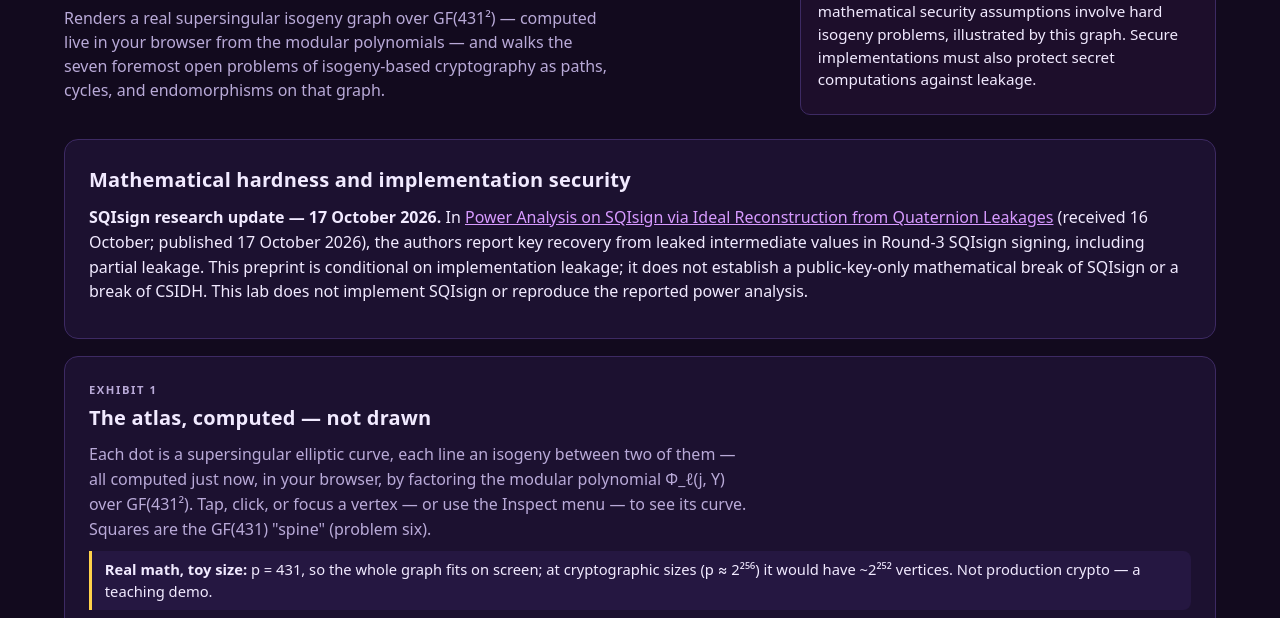
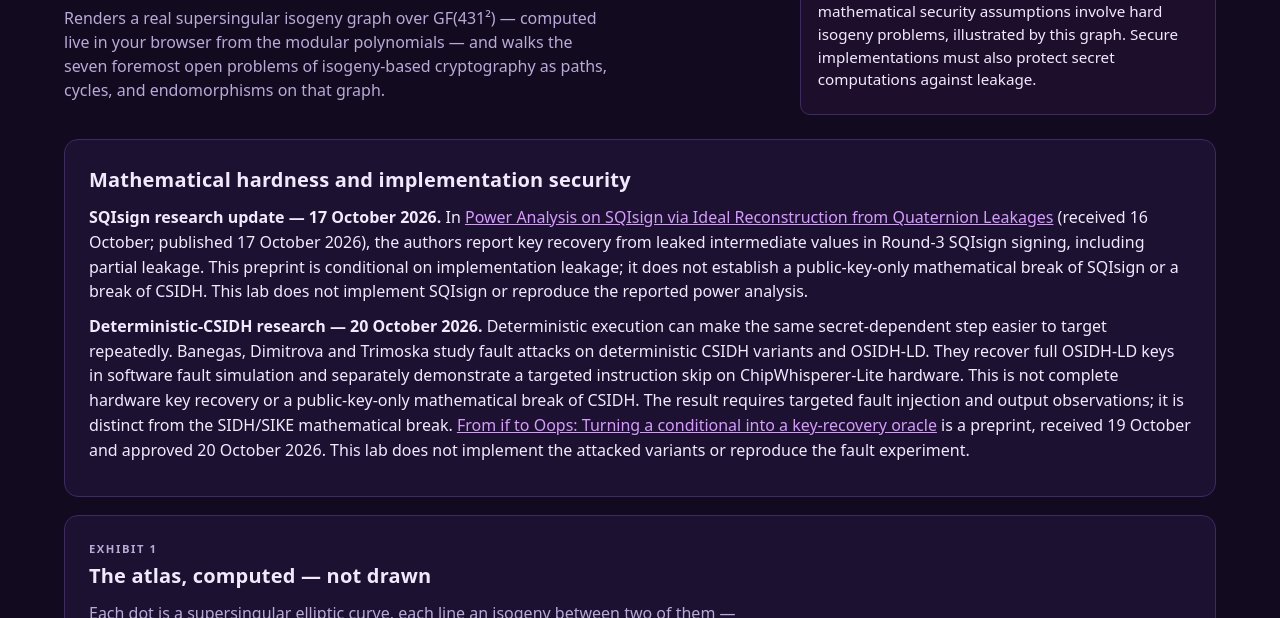
Before and after one commit to systemslibrarian/crypto-lab-isogeny-atlas, a website built with Vite: page index.html in a window 1280 px wide. Shown: the part 182-800 px from the top of the page. Built offline with nearby package versions, Linux system fonts and the light colour scheme.

Commit message:
Add scoped deterministic-CSIDH fault research and visible source

```diff
--- a/index.html
+++ b/index.html
@@ -201,6 +201,12 @@
           This preprint is conditional on implementation leakage; it does not establish a
           public-key-only mathematical break of SQIsign or a break of CSIDH.
           This lab does not implement SQIsign or reproduce the reported power analysis.</p>
+      <p id="csidh-fault-research"><strong>Deterministic-CSIDH research — 20 October 2026.</strong>
+        Deterministic execution can make the same secret-dependent step easier to target repeatedly. Banegas, Dimitrova and Trimoska study fault attacks on deterministic CSIDH variants and OSIDH-LD. They recover full OSIDH-LD keys in software fault simulation and separately demonstrate a targeted instruction skip on ChipWhisperer-Lite hardware. This is not complete hardware key recovery or a public-key-only mathematical break of CSIDH. The result requires targeted fault injection and output observations; it is distinct from the SIDH/SIKE mathematical break.
+        <a href="https://eprint.iacr.org/2026/2542">From if to Oops: Turning a conditional into a key-recovery oracle</a>
+        is a preprint, received 19 October and approved 20 October 2026.
+        This lab does not implement the attacked variants or reproduce the fault experiment.</p>
+
       </section>
 
       <section class="card" id="exhibit-1" aria-labelledby="ex1-h">
```
Also changed, not shown: e2e/research-2026-10.spec.ts (added, +15 -0 lines), README.md.
